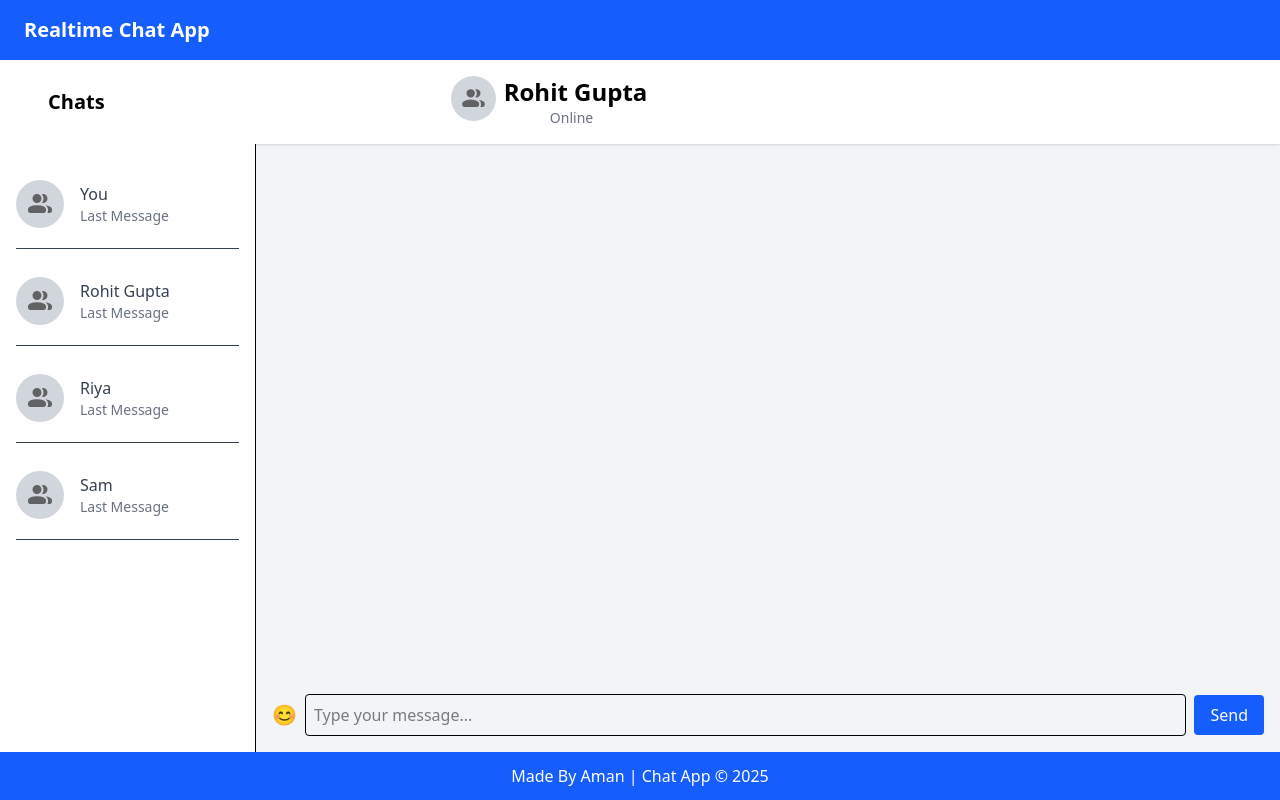
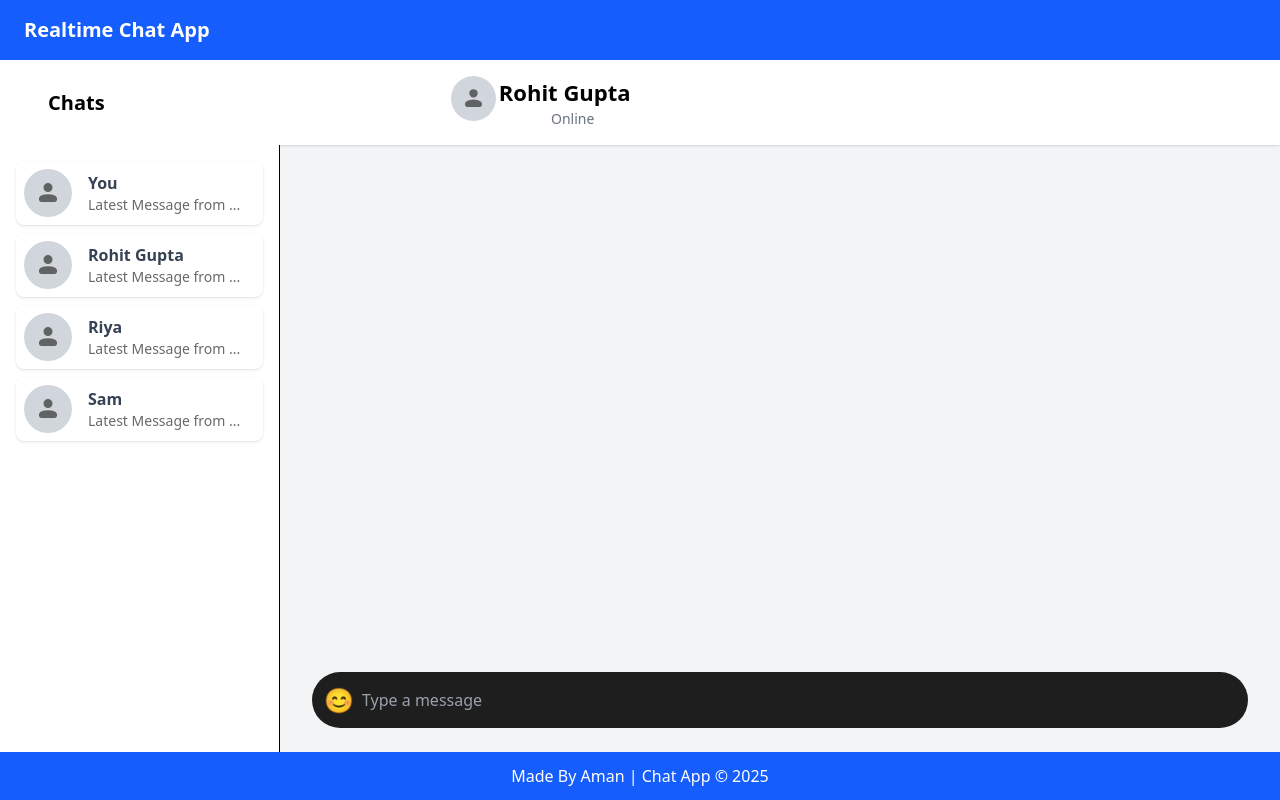
Before and after one commit to mr-aman-git/Chat-Interface-UI, a Next.js app: page / in a window 1280 px wide. Built offline with nearby package versions, Linux system fonts and the light colour scheme.

Commit message:
input UI change and svg icon change

```diff
--- a/app/page.tsx
+++ b/app/page.tsx
@@ -52,7 +52,7 @@ export default function ChatInterface() {
   };
 
   return (
-    <div className="h-screen flex flex-col bg-gray-100 font-sans">
+    <div className="h-screen flex flex-col bg-gray-100 font-sans ">
       {/* Navbar */}
       <nav className="bg-blue-600 text-white px-6 py-4 text-xl font-semibold shadow">
         Realtime Chat App
@@ -76,15 +76,13 @@ export default function ChatInterface() {
             >
               <title>Profile</title>
               <path
-                fillRule="evenodd"
-                clipRule="evenodd"
-                d="M17.822 21.678Q19.143 23 21 23t3.178-1.322T25.5 18.5t-1.322-3.178Q22.857 14 21 14t-3.178 1.322T16.5 18.5t1.322 3.178M12.66 32.34q.66.66 1.589.661h13.5q.928 0 1.59-.66.66-.662.66-1.59v-.9q0-.956-.492-1.758A3.3 3.3 0 0 0 28.2 26.87a16.7 16.7 0 0 0-3.544-1.308q-1.8-.435-3.656-.436-1.856 0-3.656.436T13.8 26.869a3.3 3.3 0 0 0-1.308 1.223A3.3 3.3 0 0 0 12 29.85v.9q0 .928.66 1.59m21.09.66h-2.392A4.16 4.16 0 0 0 32 30.75v-.9c0-1-.263-1.95-.788-2.804a5.3 5.3 0 0 0-1.675-1.713q.563.093 1.119.228 1.8.436 3.544 1.308.815.422 1.308 1.223.492.802.492 1.758v.9q0 .928-.661 1.59-.66.66-1.59.66M27 23a4.6 4.6 0 0 1-1.18-.147c1.105-1.211 1.68-2.692 1.68-4.353s-.575-3.142-1.68-4.353A4.6 4.6 0 0 1 27 14q1.856 0 3.178 1.322Q31.5 16.643 31.5 18.5t-1.322 3.178T27 23"
+                d="M24 23q-1.857 0-3.178-1.322Q19.5 20.357 19.5 18.5t1.322-3.178T24 14t3.178 1.322Q28.5 16.643 28.5 18.5t-1.322 3.178T24 23m-6.75 10q-.928 0-1.59-.66-.66-.662-.66-1.59v-.9q0-.956.492-1.758A3.3 3.3 0 0 1 16.8 26.87a16.7 16.7 0 0 1 3.544-1.308q1.8-.435 3.656-.436 1.856 0 3.656.436T31.2 26.87q.816.422 1.308 1.223T33 29.85v.9q0 .928-.66 1.59-.662.66-1.59.66z"
                 fill="#606263"
               />
             </svg>
-            <div>
-              <h1 className="text-2xl font-semibold ml-2">Rohit Gupta</h1>
-              <p className="text-gray-500 text-sm">{typing ? "Rohit Gupta is typing..." : "Online"}</p>
+            <div className=" w-[250px]">
+              <h1 className="text-[22px] font-semibold pr-28">Rohit Gupta</h1>
+              <p className="text-gray-500 text-sm pr-24">{typing ? "Rohit Gupta is typing..." : "Online"}</p>
             </div>
           </div>
 
@@ -97,13 +95,13 @@ export default function ChatInterface() {
 
       <main className="flex flex-1 overflow-hidden">
         {/* Online Users */}
-        <aside className="w-64 bg-white border-r p-4 overflow-y-auto hidden md:block">
+        <aside className="w-70 bg-white border-r p-4 overflow-y-auto hidden md:block">
 
-          <ul className="space-y-2">
+          <ul className="space-y-2 ">
             {onlineUsers.map((user, i) => (
               <li
                 key={i}
-                className="flex items-center space-x-4 py-5 border-b text-gray-700"
+                className="flex items-center space-x-4 py-2 pl-2 shadow text-gray-700 cursor-pointer hover:bg-gray-400 rounded-lg"
               >
                 {/* Avatar container */}
                 <div className="relative w-12 h-12">
@@ -119,9 +117,7 @@ export default function ChatInterface() {
                     >
                       <title>profile</title>
                       <path
-                        fillRule="evenodd"
-                        clipRule="evenodd"
-                        d="M17.822 21.678Q19.143 23 21 23t3.178-1.322T25.5 18.5t-1.322-3.178Q22.857 14 21 14t-3.178 1.322T16.5 18.5t1.322 3.178M12.66 32.34q.66.66 1.589.661h13.5q.928 0 1.59-.66.66-.662.66-1.59v-.9q0-.956-.492-1.758A3.3 3.3 0 0 0 28.2 26.87a16.7 16.7 0 0 0-3.544-1.308q-1.8-.435-3.656-.436-1.856 0-3.656.436T13.8 26.869a3.3 3.3 0 0 0-1.308 1.223A3.3 3.3 0 0 0 12 29.85v.9q0 .928.66 1.59m21.09.66h-2.392A4.16 4.16 0 0 0 32 30.75v-.9c0-1-.263-1.95-.788-2.804a5.3 5.3 0 0 0-1.675-1.713q.563.093 1.119.228 1.8.436 3.544 1.308.815.422 1.308 1.223.492.802.492 1.758v.9q0 .928-.661 1.59-.66.66-1.59.66M27 23a4.6 4.6 0 0 1-1.18-.147c1.105-1.211 1.68-2.692 1.68-4.353s-.575-3.142-1.68-4.353A4.6 4.6 0 0 1 27 14q1.856 0 3.178 1.322Q31.5 16.643 31.5 18.5t-1.322 3.178T27 23"
+                        d="M24 23q-1.857 0-3.178-1.322Q19.5 20.357 19.5 18.5t1.322-3.178T24 14t3.178 1.322Q28.5 16.643 28.5 18.5t-1.322 3.178T24 23m-6.75 10q-.928 0-1.59-.66-.66-.662-.66-1.59v-.9q0-.956.492-1.758A3.3 3.3 0 0 1 16.8 26.87a16.7 16.7 0 0 1 3.544-1.308q1.8-.435 3.656-.436 1.856 0 3.656.436T31.2 26.87q.816.422 1.308 1.223T33 29.85v.9q0 .928-.66 1.59-.662.66-1.59.66z"
                         fill="#606263"
                       />
                     </svg>
@@ -129,10 +125,17 @@ export default function ChatInterface() {
                 </div>
 
                 {/* User info */}
-                <div className="flex-1">
-                  <span className="block font-medium">{user}</span>
-                  <p className="text-sm text-gray-500">Last Message</p>
+                <div className="flex-1 cursor-pointer">
+                  <span className="block  font-semibold " title={`User: ${user}`}>{user}</span>
+                  <p
+                    className="text-sm text-[#686969] truncate max-w-[200px]"
+                    title={typing ? "Typing..." : "Latest Message from this user"}
+                  >
+                    {typing ? "Typing..." : "Latest Message from this user".slice(0, 20) + ("Latest Message from this user".length > 20 ? "..." : "")}
+                  </p>
+
                 </div>
+
               </li>
             ))}
           </ul>
@@ -164,17 +167,20 @@ export default function ChatInterface() {
           </div>
 
           {/* Chat Input */}
-          <div className="flex items-center space-x-2">
+          <div className="relative w-full px-4 py-2">
+            <div className="flex items-center bg-[#1e1e1e] text-white rounded-full px-3 py-2 w-full">
+              {/* Emoji Button */}
               <button
                 onClick={() => setEmojiPickerOpen(!emojiPickerOpen)}
-              className="text-xl"
+                className="text-2xl mr-2 cursor-pointer"
                 title="Add emoji"
               >
                 😊
               </button>
 
+              {/* Emoji Picker */}
               {emojiPickerOpen && (
-              <div className="absolute bottom-20 left-4 bg-white p-2 rounded shadow flex space-x-1">
+                <div className="absolute bottom-14 left-10 bg-white p-2 rounded shadow flex space-x-1 z-50">
                   {["😀", "😎", "🔥", "❤️", "😂", "👍"].map((e) => (
                     <button
                       key={e}
@@ -187,6 +193,7 @@ export default function ChatInterface() {
                 </div>
               )}
 
+              {/* Input Field */}
               <input
                 value={input}
                 onChange={(e) => {
@@ -194,16 +201,30 @@ export default function ChatInterface() {
                   setTyping(true);
                 }}
                 onKeyDown={(e) => e.key === "Enter" && sendMessage()}
-              placeholder="Type your message..."
-              className="flex-1 p-2 rounded border"
+                placeholder="Type a message"
+                className="flex-1 bg-transparent outline-none text-white placeholder:text-gray-400 h-[40px]"
               />
+
+              {/* Send Button */}
+              {input.trim() && (
                 <button
                   onClick={sendMessage}
-              className="bg-blue-600 text-white px-4 py-2 rounded hover:bg-blue-700"
+                  className="ml-2 w-10 h-10 bg-green-500 text-white rounded-full flex items-center justify-center hover:bg-green-600 transition cursor-pointer"
+                  title="Send"
                 >
-              Send
+                  <svg
+                    viewBox="0 0 24 24"
+                    fill="currentColor"
+                    className="w-5 h-5 rotate-45"
+                  >
+                    <path d="M2 21l21-9L2 3v7l15 2-15 2v7z" />
+                  </svg>
                 </button>
+              )}
+
             </div>
+          </div>
+
         </section>
       </main>
 
```
Lines whose indentation alone changed are shown as unchanged.
